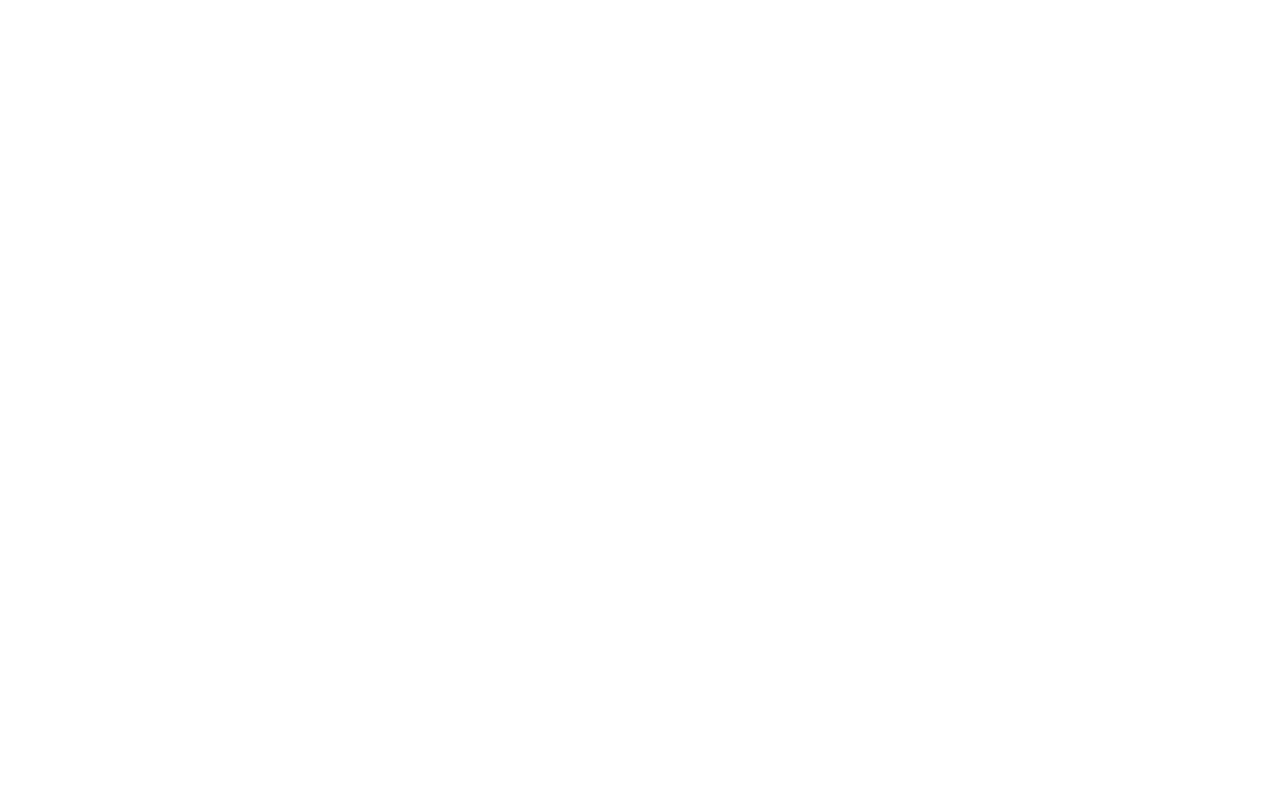
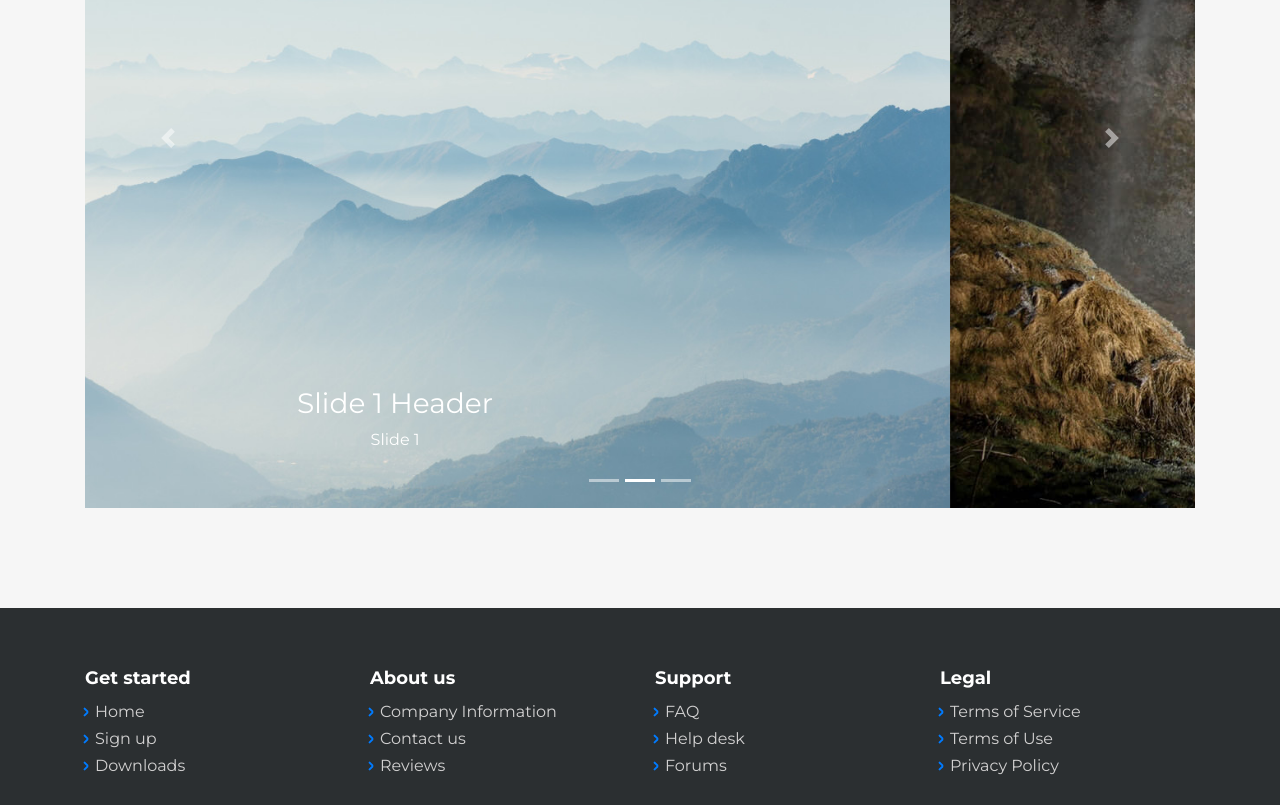
Before and after one commit to unhingedmagikarp/quarr-react, a React (Create React App) app in the folder quarr/: page / in a window 1280 px wide. Shown: the part 1760-2565 px from the top of the page. Before the commit the page ends 1659 px from the top, so only its background shows below. Built offline with nearby package versions, Linux system fonts and the light colour scheme.

Commit message:
carousel v1

```diff
--- a/quarr/src/App.js
+++ b/quarr/src/App.js
@@ -4,6 +4,7 @@
 import Footer from "./Components/Footer/Footer";
 import LandingPicture from "./Components/LandingPage/LandingPicture";
 import AboutUs from "./Components/LandingPage/AboutUs";
+import Slider from "./Components/LandingPage/SliderComponent";
 
 class App extends Component {
   render() {
@@ -12,6 +13,7 @@
         <AppNavbar />
         <LandingPicture />
         <AboutUs />
+        <Slider />
         <Footer />
       </React.Fragment>
     );
--- /dev/null
+++ b/quarr/src/Components/LandingPage/ImageSlider.js
@@ -0,0 +1,30 @@
+import React, { Component } from "react";
+import { UncontrolledCarousel } from "reactstrap";
+import img1 from "../../Assets/img/scenery/image1.jpg";
+import img2 from "../../Assets/img/scenery/image4.jpg";
+import img3 from "../../Assets/img/scenery/image6.jpg";
+
+const items = [
+  {
+    src: img1,
+    altText: "Slide 1",
+    caption: "Slide 1",
+    header: "Slide 1 Header"
+  },
+  {
+    src: img2,
+    altText: "Slide 2",
+    caption: "Slide 2",
+    header: "Slide 2 Header"
+  },
+  {
+    src: img3,
+    altText: "Slide 3",
+    caption: "Slide 3",
+    header: "Slide 3 Header"
+  }
+];
+
+const Carousel = () => <UncontrolledCarousel items={items} />;
+
+export default Carousel;
--- /dev/null
+++ b/quarr/src/Components/LandingPage/SliderComponent.js
@@ -0,0 +1,17 @@
+import React from "react";
+import Carousel from "./ImageSlider";
+
+const Slider = () => {
+  return (
+    <section className="clean-block slider dark">
+      <div className="container">
+        <div className="block-heading">
+          <h2 className="text-info">A few of what we offer</h2>
+        </div>
+        <Carousel />
+      </div>
+    </section>
+  );
+};
+
+export default Slider;
```
